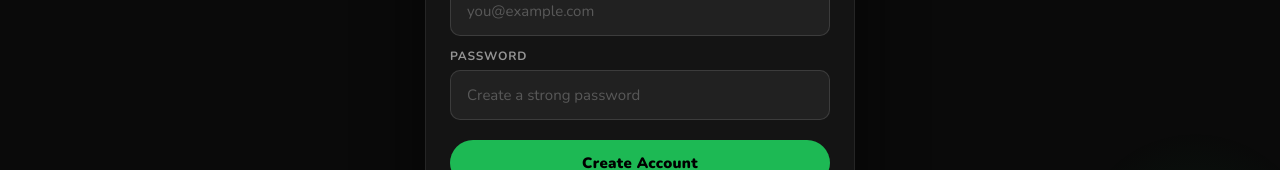
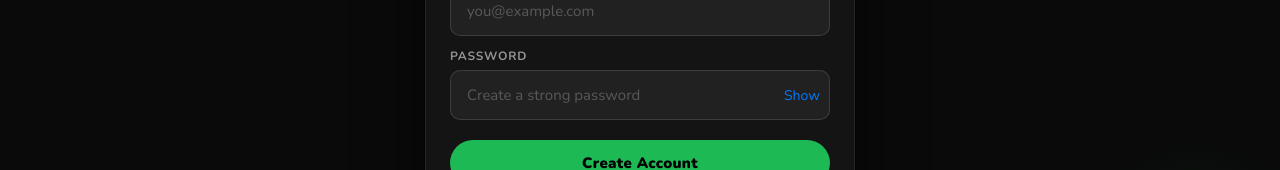
Before and after one commit to Shivaprasadgunaganti/Raagam_Music, a React (Create React App) app: page /signup in a window 1280 px wide. Shown: the part 380-550 px from the top of the page. Built offline with nearby package versions, Linux system fonts and the light colour scheme.

Commit message:
password_restrict

```diff
--- a/src/pages/SignupPage.jsx
+++ b/src/pages/SignupPage.jsx
@@ -13,6 +13,7 @@ export default function SignupPage() {
   const [errorMsg, setErrorMsg] = useState("");
   const navigate = useNavigate();
   const { user } = useAuth();
+  const [showPassword, setShowPassword] = useState(false);
 
   async function handleSignup(e) {
     // ⭐ UPDATED: added event
@@ -36,10 +37,17 @@ export default function SignupPage() {
       return;
     }
 
-    if (trimmedPassword.length < 6) {
-      setErrorMsg("Password must be at least 6 characters");
-      return;
-    }
+    // if (trimmedPassword.length < 6) {
+    //   setErrorMsg("Password must be at least 6 characters");
+    //   return;
+    // }
+
+    if (!validatePassword(trimmedPassword)) {
+  setErrorMsg(
+    "Password must be 8+ chars with uppercase, lowercase, number & special character"
+  );
+  return;
+}
 
     const { error } = await supabase.auth.signUp({
       email: trimmedEmail, // ⭐ UPDATED
@@ -68,6 +76,16 @@ export default function SignupPage() {
       navigate("/", { replace: true });
     }
   }, [user, navigate]);
+
+  function validatePassword(password) {
+  return (
+    password.length >= 8 &&
+    /[A-Z]/.test(password) &&
+    /[a-z]/.test(password) &&
+    /[0-9]/.test(password) &&
+    /[!@#$%^&*]/.test(password)
+  );
+}
 
   return (
     <div className="auth-page">
@@ -115,11 +133,12 @@ export default function SignupPage() {
               Password
             </label>
 
-            <input
+            {/* <input
               id="password" // ⭐ ADDED
               name="password" // ⭐ ADDED
               className="auth-input"
-              type="password"
+              // type="password"
+              type={showPassword ? "text" : "password"}
               placeholder="Create a strong password"
               value={password}
               // onChange={(e) => setPassword(e.target.value)}
@@ -129,7 +148,32 @@ export default function SignupPage() {
               }}
               autoComplete="new-password"
               required // ⭐ ADDED
-            />
+            /> */}
+
+            <div className="password-wrapper">
+    <input
+      id="password"
+      name="password"
+      className="auth-input"
+      type={showPassword ? "text" : "password"}
+      placeholder="Create a strong password"
+      value={password}
+      onChange={(e) => {
+        setPassword(e.target.value);
+        setErrorMsg("");
+      }}
+      autoComplete="new-password"
+      required
+    />
+
+    <span
+      className="toggle-password"
+      onClick={() => setShowPassword((prev) => !prev)}
+    >
+      {showPassword ? "Hide" : "Show"}
+    </span>
+  </div>
+
             {errorMsg && <p className="auth-error">{errorMsg}</p>}
           </div>
 
--- a/src/pages/auth1.css
+++ b/src/pages/auth1.css
@@ -303,3 +303,25 @@
 .auth-back-btn:hover {
   color: #fff;
 }
+
+
+.password-wrapper {
+  position: relative;
+  width: 100%;
+}
+
+.auth-input {
+  width: 100%;
+  padding-right: 60px; /* space for Show/Hide */
+}
+
+.toggle-password {
+  position: absolute;
+  right: 10px;
+  top: 50%;
+  transform: translateY(-50%);
+  cursor: pointer;
+  font-size: 14px;
+  color: #007bff;
+  user-select: none;
+}
```
